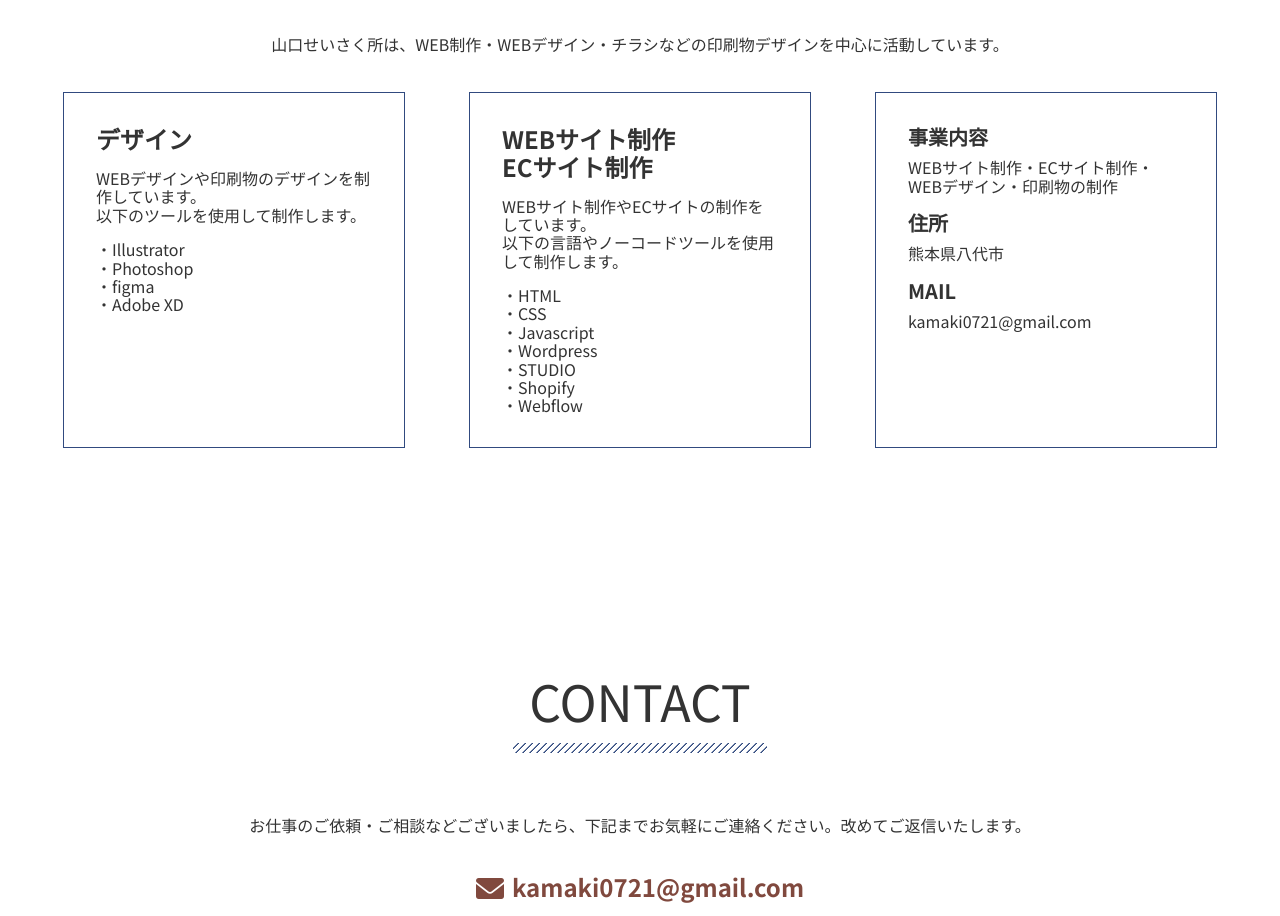
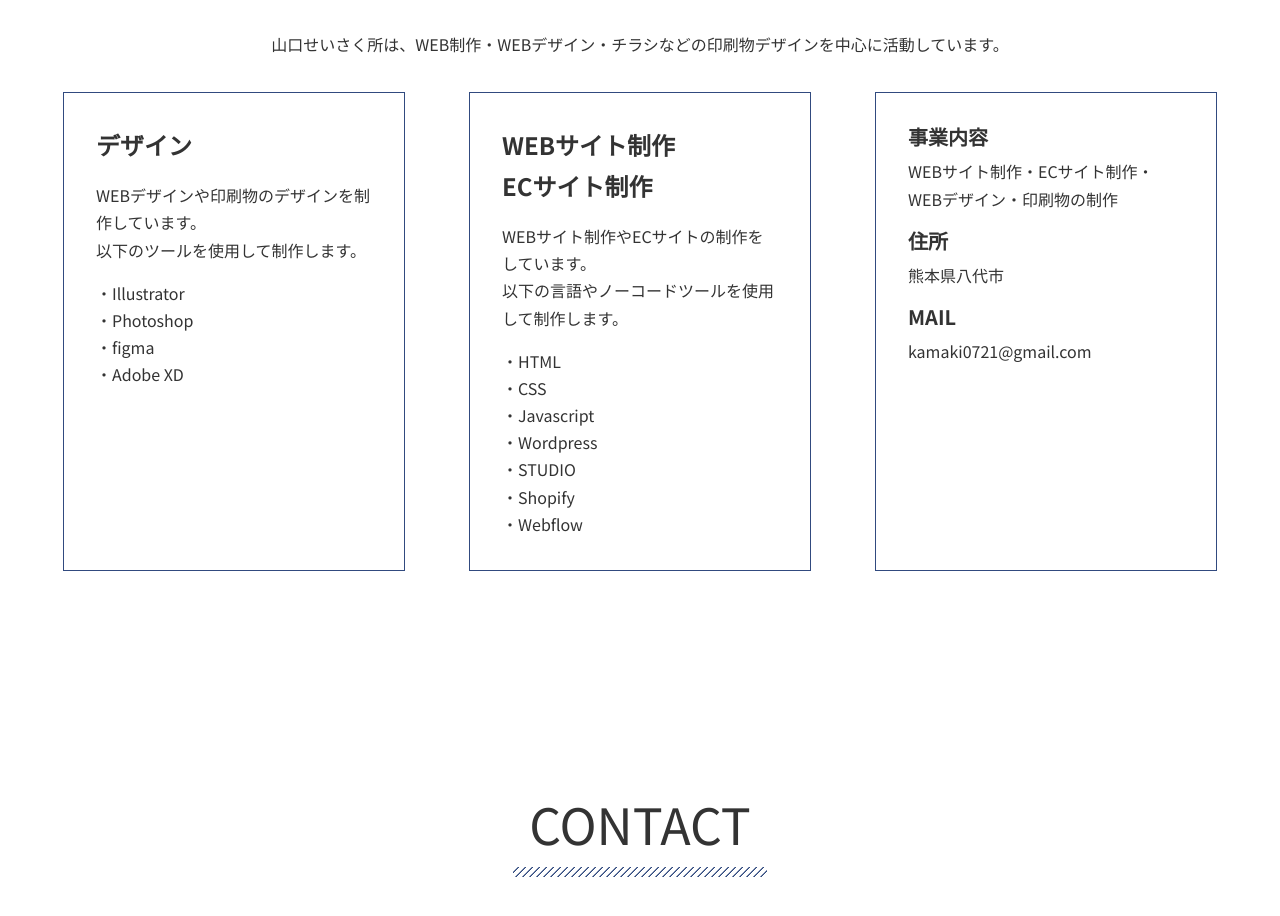
Before and after one commit to yamaguchiseisak/naoko, a plain HTML site: page index.html in a window 1280 px wide. Shown: the part 2640-3556 px from the top of the page. Drawn offline with nearby package versions, Linux system fonts and the light colour scheme; a web font is replaced by a local one.

Commit message:
Add files via upload

```diff
--- a/index.html
+++ b/index.html
@@ -331,16 +331,19 @@
               <p class="about-text1">
                 WEBデザインや印刷物のデザインを制作しています。<br />以下のツールを使用して制作します。
               </p>
+              <div class="tools">
                 <p>・Illustrator</p>
                 <p>・Photoshop</p>
                 <p>・figma</p>
                 <p>・Adobe XD</p>
+              </div>
             </div>
             <div class="about-detail">
               <div class="about-title">WEBサイト制作<br />ECサイト制作</div>
               <p class="about-text1">
                 WEBサイト制作やECサイトの制作をしています。<br />以下の言語やノーコードツールを使用して制作します。
               </p>
+              <div class="tools">
                 <p>・HTML</p>
                 <p>・CSS</p>
                 <p>・Javascript</p>
@@ -348,6 +351,7 @@
                 <p>・STUDIO</p>
                 <p>・Shopify</p>
                 <p>・Webflow</p>
+              </div>
             </div>
             <div class="about-detail">
               <p class="service-details">事業内容</p>
--- a/scss/style.scss
+++ b/scss/style.scss
@@ -400,12 +400,14 @@
   font-size: 24px;
   font-weight: bold;
   margin-bottom: 16px;
+  line-height: 1.7;
   @include mq(sp) {
     font-size: 20px;
   }
 }
 .about-text1 {
   margin-bottom: 16px;
+  line-height: 1.7;
 }
 .service-details,
 .address,
@@ -416,6 +418,10 @@
 }
 .service-text {
   margin-bottom: 16px;
+  line-height: 1.7;
+}
+.tools {
+  line-height: 1.7;
 }
 // CONTACT
 .contact {
```
Also changed, not shown: css/style.css, 1 other file. Lines whose indentation alone changed are shown as unchanged.
